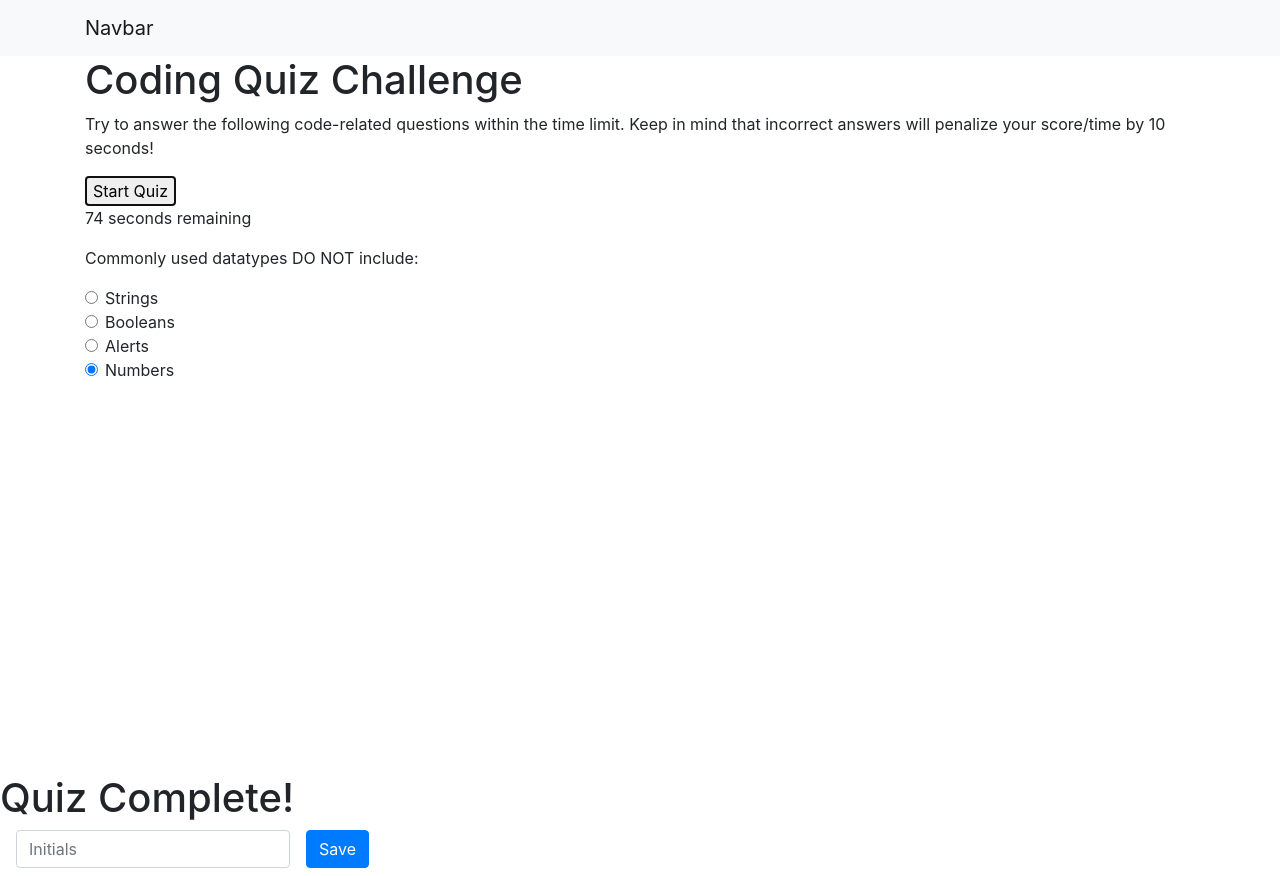
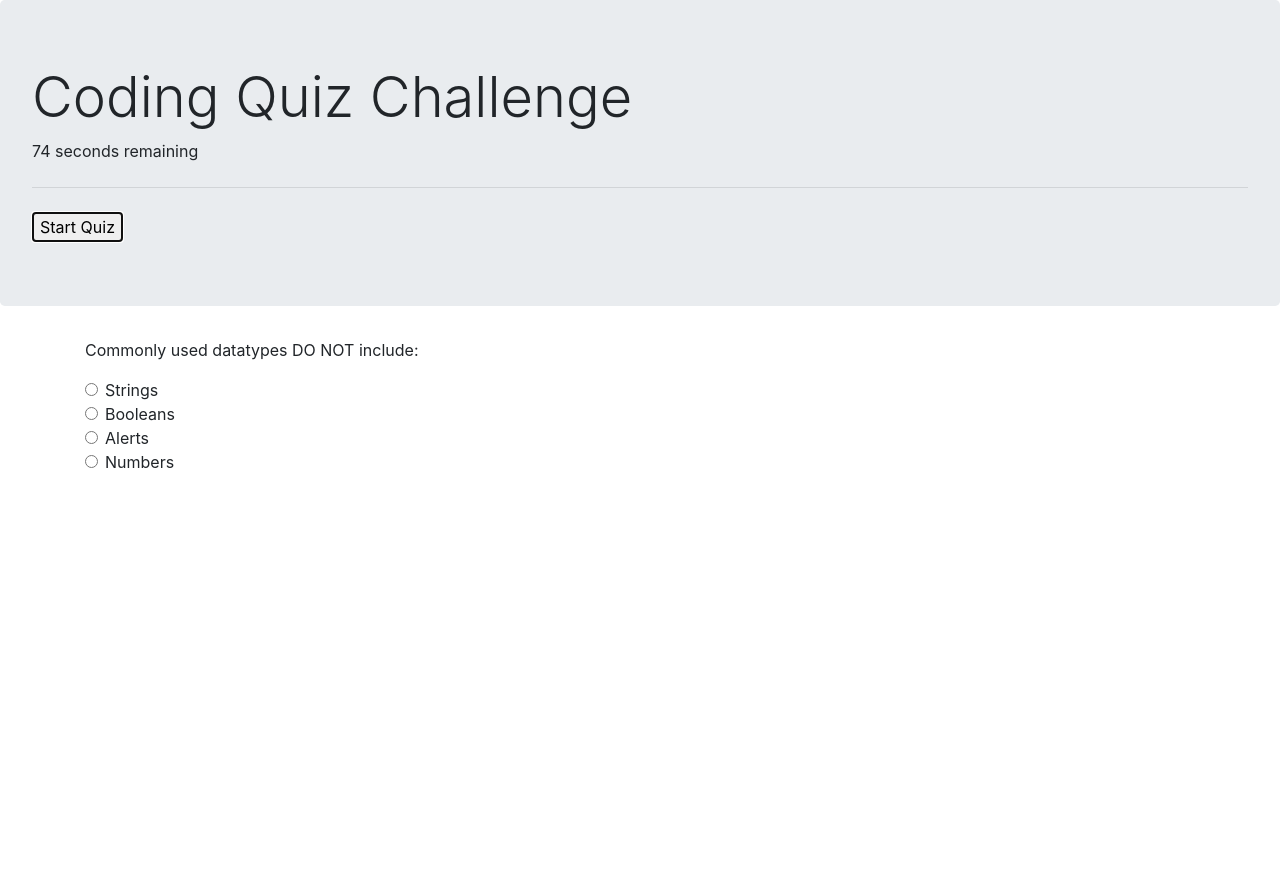
Before and after one commit to amcmilne/Code-Quiz, a plain HTML site: page index.html in a window 1280 px wide. Both pictures are taken after a click on the button "Start Quiz". After the commit the page ends 800 px from the top, so only its background shows below. Drawn offline with nearby package versions, Linux system fonts and the light colour scheme.

Commit message:
updated JS

```diff
--- a/index.html
+++ b/index.html
@@ -13,127 +13,116 @@
 
 
 <body>
-    <nav class="navbar navbar-expand-lg navbar-light bg-light">
-        <div class="container">
-            <a class="navbar-brand" href="#">Navbar</a>
+    <div class="jumbotron">
+        <h1 class="display-4">Coding Quiz Challenge</h1>
+        <p id="counter">Try to answer the following code-related questions within the time limit.
+            Keep in mind that incorrect answers will penalize your score/time by 10 seconds!</p>
+        <hr class="my-4">
+        <button id="start-quiz">Start Quiz</button>
     </div>
-    </nav>
+
 
     <div class="container">
-        <h1>Coding Quiz Challenge</h1>
-        <p>Try to answer the following code-related questions within the time limit.
-            Keep in mind that incorrect answers will penalize your score/time by 10 seconds!
-        </p>
-        <button id="start-quiz">Start Quiz</button>
-        <p id="counter"></p>
-    </div>
-
-    <div class="container">
-        <form id="question-one">
-            <p>Commonly used datatypes DO NOT include: </p>
+        <form id="question-one" style="display: none;">
+            <p>Commonly used datatypes DO NOT include:</p>
 
             <div class="form-check">
-                <input class="form-check-input" type="radio" name="choice" id="choice" value="Strings" checked>
+                <input class="form-check-input" type="radio" name="q1choice" id="choice" value="Strings">
                 <label class="form-check-label" for="choice">
                     Strings
                 </label>
             </div>
             <div class="form-check">
-                <input class="form-check-input" type="radio" name="choice" id="choice" value="Booleans" checked>
+                <input class="form-check-input" type="radio" name="q1choice" id="choice" value="Booleans">
                 <label class="form-check-label" for="choice">
                     Booleans
                 </label>
             </div>
             <div class="form-check">
-                <input class="form-check-input" type="radio" name="choice" id="choice" value="Alerts" checked>
+                <input class="form-check-input" type="radio" name="q1choice" id="choice" value="Alerts">
                 <label class="form-check-label" for="choice">
                     Alerts
                 </label>
             </div>
             <div class="form-check">
-                <input class="form-check-input" type="radio" name="choice" id="choice" value="Numbers" checked>
+                <input class="form-check-input" type="radio" name="q1choice" id="choice" value="Numbers">
                 <label class="form-check-label" for="choice">
                     Numbers
                 </label>
             </div>
         </form>
     </div>
-    <br>
-    <br>
     <div class="container">
-        <form id="question-two">
+        <form id="question-two" style="display: none;">
             <p>Arrays in JavaSript can be used to store: </p>
             <div class="form-check">
-                <input class="form-check-input" type="radio" name="choice" id="choice" value="option1" checked>
+                <input class="form-check-input" type="radio" name="q2choice" id="choice" value="numbers and strings">
                 <label class="form-check-label" for="choice">
                     numbers and strings
                 </label>
             </div>
             <div class="form-check">
-                <input class="form-check-input" type="radio" name="choice" id="choice" value="option2" checked>
+                <input class="form-check-input" type="radio" name="q2choice" id="choice" value="other arrays">
                 <label class="form-check-label" for="choice">
                     other arrays
                 </label>
             </div>
             <div class="form-check">
-                <input class="form-check-input" type="radio" name="choice" id="choice" value="option3" checked>
+                <input class="form-check-input" type="radio" name="q2choice" id="choice" value="booleans">
                 <label class="form-check-label" for="choice">
                     booleans
                 </label>
             </div>
             <div class="form-check">
-                <input class="form-check-input" type="radio" name="choice" id="choice" value="option4" checked checked>
+                <input class="form-check-input" type="radio" name="q2choice" id="choice" value="all of the above">
                 <label class="form-check-label" for="choice">
                     all of the above
                 </label>
             </div>
         </form>
     </div>
-    <br>
-    <br>
     <div class="container">
-        <form id="question-three">
+        <form id="question-three" style="display: none;">
             <p>A very useful tool used during development and debugging for printing content to
                 the
                 debugger is:</p>
             <div class="form-check">
-                <input class="form-check-input" type="radio" name="choice" id="choice" value="option1" checked>
+                <input class="form-check-input" type="radio" name="q3choice" id="choice" value="JavaSript">
                 <label class="form-check-label" for="choice">
                     JavaSript
                 </label>
             </div>
             <div class="form-check">
-                <input class="form-check-input" type="radio" name="choice" id="choice" value="option2" checked>
+                <input class="form-check-input" type="radio" name="q3choice" id="choice" value="terminal/BASH">
                 <label class="form-check-label" for="choice">
                     terminal/Bash
                 </label>
             </div>
             <div class="form-check">
-                <input class="form-check-input" type="radio" name="choice" id="choice" value="option3" checked>
+                <input class="form-check-input" type="radio" name="q3choice" id="choice" value="for loops">
                 <label class="form-check-label" for="choice">
                     for loops
                 </label>
             </div>
             <div class="form-check">
-                <input class="form-check-input" type="radio" name="choice" id="choice" value="option4" checked checked>
+                <input class="form-check-input" type="radio" name="q3choice" id="choice" value="console.log">
                 <label class="form-check-label" for="choice">
                     console.log
                 </label>
             </div>
         </form>
     </div>
-    <br>
+    <div id="results" style="display: none;">
 
         <h1>Quiz Complete!</h1>
         <h2 id="final-results"></h2>
         <form class="form-inline">
             <div class="form-group mx-sm-3 mb-2">
-            <label for="inputPassword2" class="sr-only">Your Initials</label>
-            <input type="text" class="form-control" id="inputPassword2" placeholder="Initials">
+                <label class="sr-only">Your Initials</label>
+                <input type="text" id="Initials" placeholder="Initials">
             </div>
-        <button type="submit" class="btn btn-primary mb-2">Save</button>
+            <button id="savescore" class="btn btn-primary mb-2">Save</button>
         </form>
-    </div>
     </div>
     <script src="script.js"></script>
 </body>
--- a/script.js
+++ b/script.js
@@ -1,87 +1,118 @@
 // GIVEN I am taking a code quiz
 // WHEN I click the start button
-var startQuiz;
-
-var timeLeft = 75;
-var elem = document.getElementById("counter");
-
-//
 
 var timerId;
+var timeLeft;
+var counterElement = document.getElementById("counter");
+
+var questionOneEl = document.getElementById('question-one');
+var questionTwoEl = document.getElementById('question-two');
+var questionThreeEl = document.getElementById('question-three');
+var finalResultsEl = document.getElementById('results');
 
 // timer starts
 function countdown() {
-  //var timerId = setInterval(countdown, 1000);
-  if (timeLeft == -1) {
-    clearInterval(timerId);
+  if (timeLeft == 0) {
+    endGame();
   } else {
-    elem.innerHTML = timeLeft + ' seconds remaining';
+    counterElement.innerHTML = timeLeft + " seconds remaining";
     timeLeft--;
   }
 }
 
+// WHEN I answer a question incorrectly
+// THEN time is subtracted from the clock
+function wrongAnswer() {
+  timeLeft = timeLeft - 10;
+}
 
-//function show/hide pass in element name show or hide
+function showHideElement(element, show) {
+  show === true ? element.style.display = "block" : element.style.display = "none";
+}
 
+function startGame() {
+  clearInterval(timerId);
+  timeLeft = 75;
+  timerId = setInterval(countdown, 1000);
+  showHideElement(counterElement, true);
+  showHideElement(questionOneEl, true);
+  showHideElement(questionTwoEl, false);
+  showHideElement(questionThreeEl, false);
 
-document.getElementById("start-quiz").addEventListener("click",
-    function (){
-      timerid = setInterval(countdown, 1000)
+  document.getElementById("final-results").innerHTML = "";
 
-    }
-);
+  showHideElement(finalResultsEl, false);
+}
 
+function endGame() {
+  clearInterval(timerId);
+  showHideElement(questionOneEl, false);
+  showHideElement(questionTwoEl, false);
+  showHideElement(questionThreeEl, false);
+  showHideElement(counterElement, false);
 
+  document.getElementById("final-results").innerHTML = "Your final score: " + timeLeft;
 
-//presented with a question
-var questionOneEl = document.getElementById("question-one");
-function quizTimer() {
-  if (timeLeft.value > 0) {
-    questionOneEl.style.visibility = 'visible';
-  } //start button is clicked, present a question
+  showHideElement(finalResultsEl, true);
 }
-//questionOneEl.style.visibility = 'hidden';
+
+function saveScore() {
+  sessionStorage.setItem(document.getElementById("Initials").value,timeLeft);
+}
+
+document.getElementById("start-quiz").addEventListener("click", startGame);
+document.getElementById("savescore").addEventListener("click", saveScore);
 
 
 // WHEN I answer a question correctly
-
-
-
-
-
 // THEN I am presented with another question
-var questionTwoEl = document.getElementById('question-two');
-questionTwoEl.style.visibility = 'hidden';
-// questionTwoEl.style.visibility = 'visible';
-
-
-
-
+var q1radios = document.querySelectorAll('input[type=radio][name="q1choice"]');
+for (var i = 0; i < q1radios.length; i++) {
+  q1radios[i].addEventListener("change",
+    function() {
+        console.log(this.value);
+      if (this.value == "Alerts"){
+        showHideElement(questionOneEl, false);
+        showHideElement(questionTwoEl, true);
+      }
+      else {
+        wrongAnswer();
+      }
+    });
+}
 
 // WHEN I answer a question correctly
+// THEN I am presented with another question
+var q2radios = document.querySelectorAll('input[type=radio][name="q2choice"]');
+for (var i = 0; i < q2radios.length; i++) {
+  q2radios[i].addEventListener("change",
+    function() {
+        console.log(this.value);
+      if (this.value == "all of the above"){
+        showHideElement(questionTwoEl, false);
+        showHideElement(questionThreeEl, true);
+      }
+      else {
+        wrongAnswer();
+      }
+    });
+}
 
-// THEN I am presented with another question
-var questionThreeEl = document.getElementById('question-three');
-questionThreeEl.style.visibility = 'hidden';
-// questionThreeEl.style.visibility = 'visible';
-
-
-// WHEN I answer a question incorrectly
-
-
-
-
-// THEN time is subtracted from the clock
-  //function to subtract time from current time based on the user input
+var q3radios = document.querySelectorAll('input[type=radio][name="q3choice"]');
+for (var i = 0; i < q3radios.length; i++) {
+  q3radios[i].addEventListener("change",
+    function() {
+        console.log(this.value);
+      if (this.value == "console.log"){
+        endGame();
+      }
+      else {
+        wrongAnswer();
+      }
+    });
+}
 
 // WHEN all questions are answered or the timer reaches 0
-  //if all questions answered || timer =0
-//   if (distance < 0) {
-//     clearInterval(x);
-//     document.getElementById("demo").innerHTML = "EXPIRED";
-//   }
-// }, 1000);
-
 // THEN the game is over
     //game over screen opens
 
```
Lines whose indentation alone changed are shown as unchanged.
